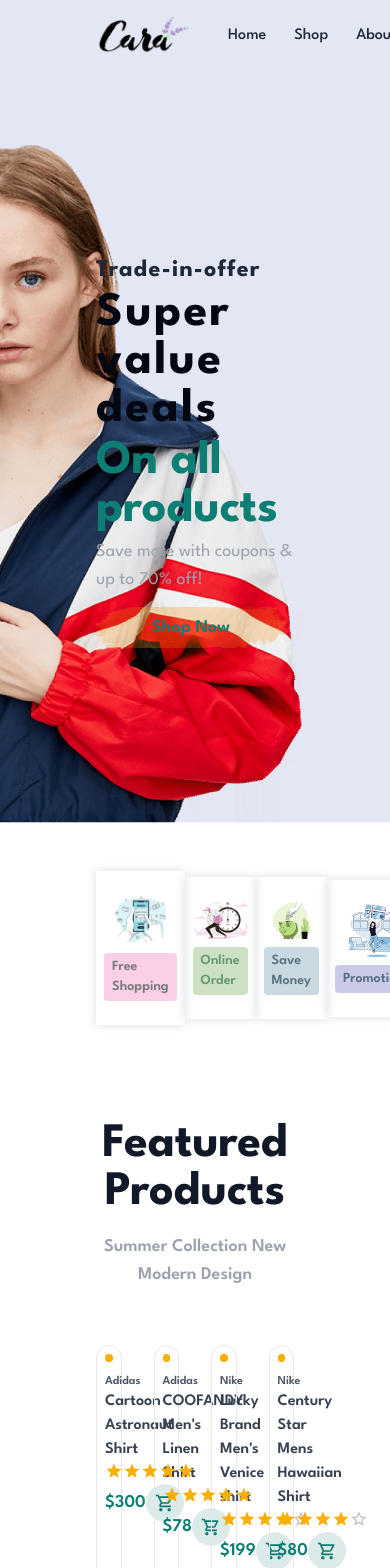
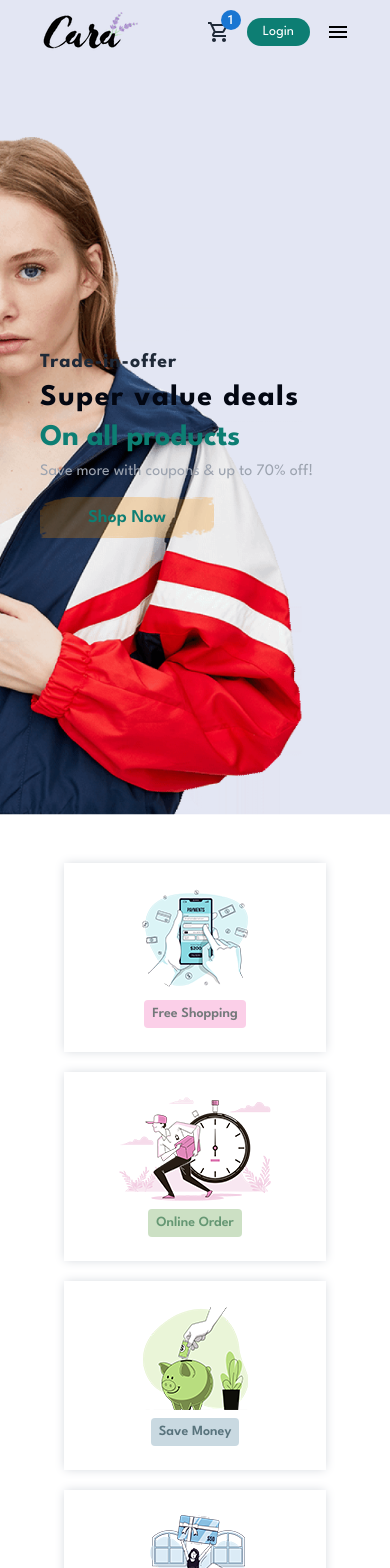
Before and after one commit to Zolawt25/Clothing-e-commerce-, a React (Vite) app in the folder client/: page / in a window 390 px wide. Shown: the top 1568 px of the page. Built offline with nearby package versions, Linux system fonts and the light colour scheme.

Commit message:
added responsiveness to navbar & hero components

```diff
--- a/client/src/App.jsx
+++ b/client/src/App.jsx
@@ -20,7 +20,7 @@ function App() {
 
 
   return (
-    <div>
+    <div className=''>
       <Navbar/>
        <Router>
         <Routes>
--- a/client/src/components/FeaturedProducts.jsx
+++ b/client/src/components/FeaturedProducts.jsx
@@ -23,10 +23,10 @@ const FeaturedProducts = () => {
         fetchData()
     },[])
     return (
-        <div className='px-24'>
+        <div className=' px-10 sm:px-24'>
             <h2 className=' text-center text-5xl font-bold text-gray-900 tracking-normal'>Featured Products</h2>
             <p className=' text-lg text-gray-400 text-center font-semibold mt-4 mb-14'>Summer Collection New Modern Design</p>
-            <div className=' grid grid-cols-4 gap-8'>
+            <div className=' grid grid-cols-1 lg:grid-cols-4 md:grid-cols-3 sm:grid-cols-2 gap-8'>
                 {
                     products.map((item, index)=>{
                         return <div key={index} className='p-2 border rounded-2xl hover:shadow-xl duration-300 hover:scale-105'>
--- a/client/src/components/Features.jsx
+++ b/client/src/components/Features.jsx
@@ -7,7 +7,7 @@ import React from 'react'
 
 const Features = () => {
   return (
-    <div className='flex justify-between items-center px-24 mt-12 mb-24'>
+    <div className=' grid lg:grid-cols-6 gap-5 items-center lg:px-24 px-16 sm:grid-cols-3 grid-cols-1 mt-12 mb-24'>
       <div className='flex flex-col items-center border-1 border-gray-900 py-6 px-2 shadow-[0_0_10px_-1px] shadow-gray-300'>
         <img src="/img/features/f1.png" alt="" />
         <p className=' mt-2 font-semibold bg-pink-200 px-2 py-1 rounded text-sm text-[#73787A]'>Free Shopping</p>
--- a/client/src/components/Hero.jsx
+++ b/client/src/components/Hero.jsx
@@ -8,13 +8,13 @@ import React from 'react'
 //  bg-[image:url(/img/hero4.png)]
 const Hero = () => {
   return (
-    <div className='h-vh90 w-full px-24 flex items-center bg-[image:url(/img/hero4.png)] bg-hero bg-cover'>
+    <div className='h-vh90 w-full px-10 sm:px-24 flex items-center bg-[image:url(/img/hero4.png)] bg-hero bg-cover'>
       <div>
-        <p className='font-bold text-2xl text-gray-800 tracking-wider'>Trade-in-offer</p>
-        <p className='font-bold text-5xl text-gray-950 tracking-wider mt-1'>Super value deals</p>
-        <p className='font-bold text-5xl text-main mt-1'>On all products</p>
-        <p className=' text-lg text-gray-400 mt-1 mb-5'>Save more with coupons & up to 70% off!</p>
-        <a href='/' className='bg-[image:url(/img/button.png)] bg-center bg-no-repeat px-14 py-3 text-lg font-semibold text-main'>Shop Now</a>
+        <p className='font-bold text-xl sm:text-2xl text-gray-800 tracking-wider'>Trade-in-offer</p>
+        <p className='font-bold text-3xl sm:text-5xl text-gray-950 tracking-wider mt-1'>Super value deals</p>
+        <p className='font-bold text-3xl sm:text-5xl text-main mt-1'>On all products</p>
+        <p className=' sm:text-lg text-gray-400 mt-1 mb-5'>Save more with coupons & up to 70% off!</p>
+        <a href='/shop' className='bg-[image:url(/img/button.png)] bg-center bg-no-repeat px-12 sm:px-14 py-3 text-lg font-semibold text-main'>Shop Now</a>
       </div>
     </div>
   )
--- a/client/src/components/Navbar.jsx
+++ b/client/src/components/Navbar.jsx
@@ -1,6 +1,7 @@
 import { useState } from 'react'
 import Badge from '@mui/material/Badge';
-import { ShoppingCartOutlined } from '@mui/icons-material';
+import { Menu, ShoppingCartOutlined } from '@mui/icons-material';
+// import { Menu } from '@mui/material';
 
 
 
@@ -8,8 +9,9 @@ import { ShoppingCartOutlined } from '@mui/icons-material';
 
 
 const Navbar = () => {
+    const [navbar, setNavbar] = useState(false)
+    const [isOpen, setIsOpen] = useState(false)
 
-    const [navbar, setNavbar] = useState(false)
 
     const changBackground = ()=>{
 
@@ -22,20 +24,25 @@ const Navbar = () => {
 
     window.addEventListener("scroll", changBackground)
     return (
-        <div className={`flex justify-between items-center px-24 py-4 sticky top-0 bg-navbg z-50 ${navbar && "shadow-lg"}`}>
+        <div className={`flex justify-between items-center px-10 py-3 sm:px-16 md:px-24 md:py-4 sticky top-0 bg-navbg z-50 ${navbar && "shadow-lg"} relative ${!isOpen && "overflow-hidden"}`}>
         <div><a href="/"><img src="/img/logo.png" alt="logo" /></a></div>
-        <div className='flex items-center w-1/3'>
+        <div className='flex items-center'>
+            <div className={`flex items-center flex-col border-l duration-300 absolute top-0 ${isOpen ? "right-0" : "right-[-1000px]"} bg-navbg h-screen w-[90vw] sm:w-[60vw] justify-center text-xl gap-10 md:relative md:flex-row md:bg-transparent md:w-auto md:h-auto z-30 md:text-[15px] md:justify-normal md:gap-0 md:right-0`}>
                 <a href="/" className=' hover:text-main text-md font-medium mr-7 text-gray-800'>Home</a>
                 <a href="/shop" className=' hover:text-main text-md font-medium mr-7 text-gray-800'>Shop</a>
                 <a href="/about" className=' hover:text-main text-md font-medium mr-7 text-gray-800'>About</a>
                 <a href="/contact" className=' hover:text-main text-md font-medium mr-7 text-gray-800'>Contact</a>
-            <a href="/cart" className=' hover:text-main text-md font-medium mr-7 text-gray-800'>
+                <button className='md:hidden absolute top-7 left-10 text-4xl text-gray-800' onClick={()=> setIsOpen(false)}>x</button>
+            </div>
+            <a href="/cart" className=' hover:text-main text-sm font-medium mr-4 md:mr-7 text-gray-800'>
                     <Badge badgeContent={1} color="primary">
                         <ShoppingCartOutlined/>
                     </Badge>
                 </a>
-            <a href="/login" className=' bg-main px-6 py-2 rounded-full text-white'>Login</a>
+            <a href="/login" className=' bg-main px-4 py-1 text-sm sm:text-[15px] sm:px-6 sm:py-2 rounded-full text-white'>Login</a>
+            <button className='ml-4 md:hidden' onClick={()=> setIsOpen(true)}><Menu/></button>
         </div>
+
         </div>
     )
 }
```
Lines whose indentation alone changed are shown as unchanged.
